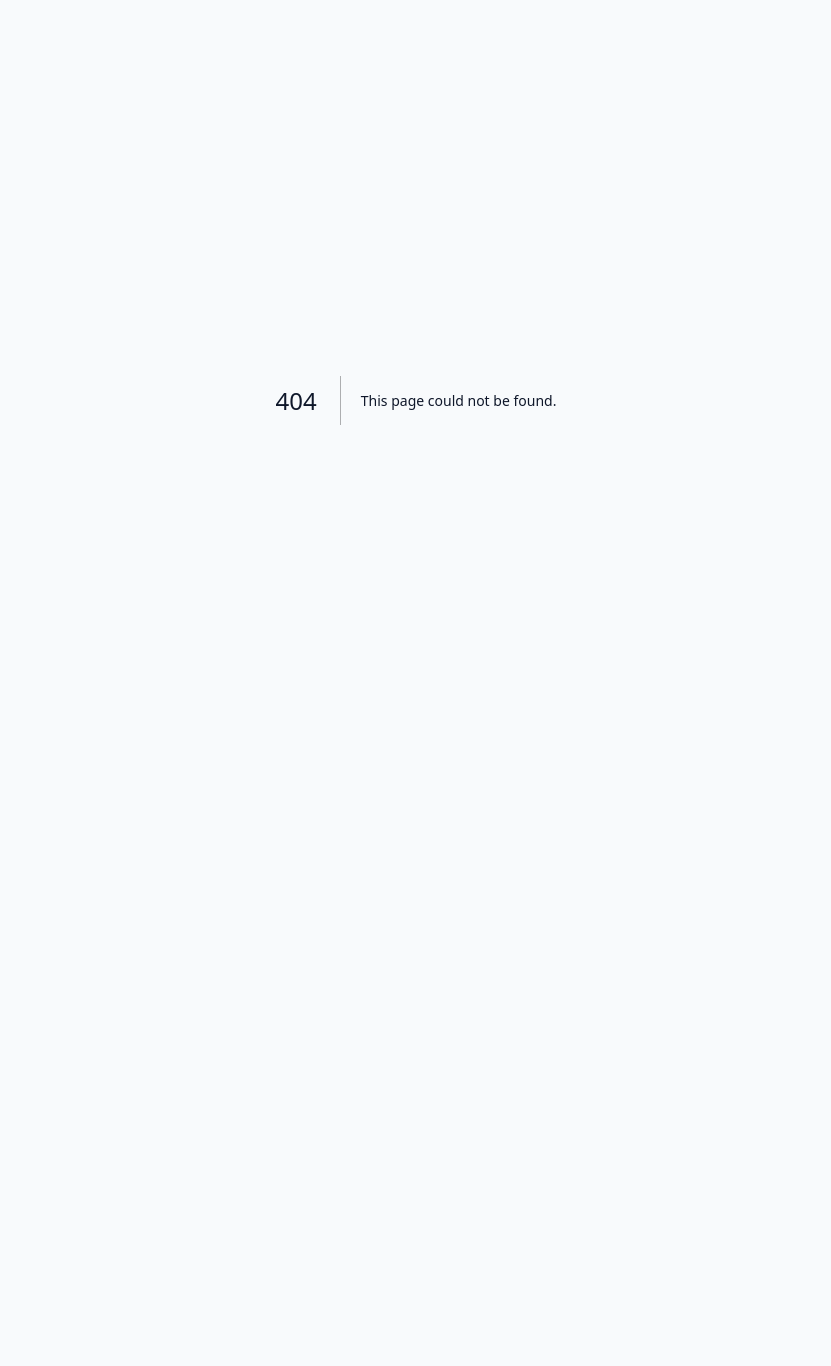
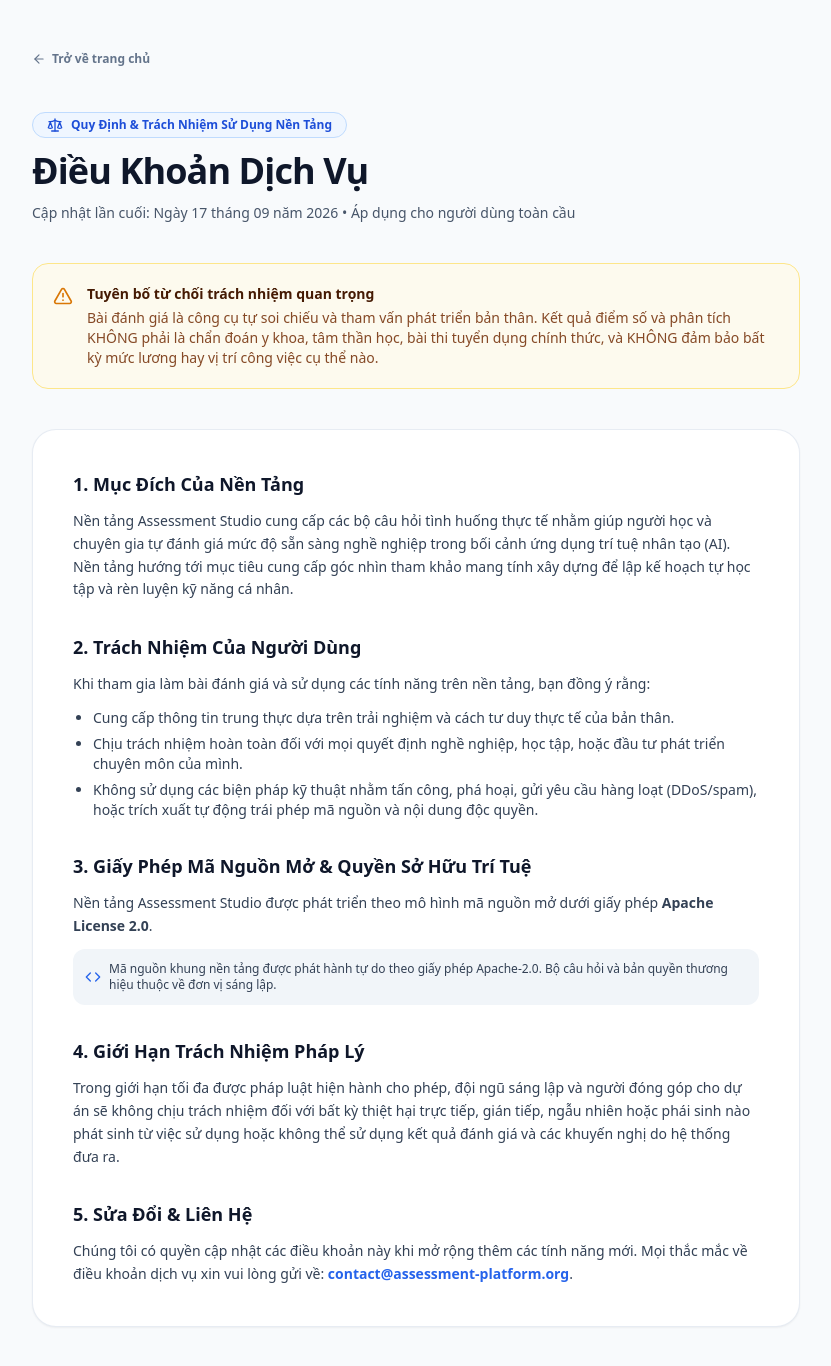
Before and after one commit to GiaPhatSDZ/assessment-platform, a Next.js app: page /terms in a window 1280 px wide. Before the commit this address had no page. Shown: the top 1366 px of the page, without its empty margins (224-1055 px from the left). Before the commit the page ends 800 px from the top, so only its background shows below. Built offline with nearby package versions, Linux system fonts and the light colour scheme; no server answers.

Commit message:
docs: add product terms

```diff
--- /dev/null
+++ b/app/terms/page.tsx
@@ -0,0 +1,122 @@
+import React from "react";
+import Link from "next/link";
+import { FileText, ArrowLeft, AlertTriangle, Scale, Code } from "lucide-react";
+import { siteConfig } from "@/src/config/site";
+
+export const metadata = {
+  title: `Điều Khoản Sử Dụng | ${siteConfig.name}`,
+  description:
+    "Điều khoản sử dụng nền tảng đánh giá: Công cụ tự soi chiếu và nâng cao năng lực, không thay thế chẩn đoán y khoa hay cam kết tuyển dụng.",
+};
+
+export default function TermsPage() {
+  return (
+    <div className="min-h-screen bg-slate-50 py-12 px-4 sm:px-6 lg:px-8 dark:bg-slate-950">
+      <div className="mx-auto max-w-3xl space-y-10">
+        {/* Back navigation */}
+        <div>
+          <Link
+            href="/"
+            className="inline-flex items-center gap-1.5 text-xs font-semibold text-slate-500 hover:text-slate-800 dark:text-slate-400 dark:hover:text-slate-200 transition"
+          >
+            <ArrowLeft className="h-3.5 w-3.5" />
+            <span>Trở về trang chủ</span>
+          </Link>
+        </div>
+
+        {/* Header */}
+        <div className="space-y-3">
+          <div className="inline-flex items-center gap-2 rounded-full border border-blue-200 bg-blue-50 px-3.5 py-1 text-xs font-semibold text-blue-700 dark:border-blue-900/50 dark:bg-blue-950/40 dark:text-blue-300">
+            <Scale className="h-4 w-4" />
+            <span>Quy Định & Trách Nhiệm Sử Dụng Nền Tảng</span>
+          </div>
+          <h1 className="text-3xl sm:text-4xl font-extrabold tracking-tight text-slate-900 dark:text-white">
+            Điều Khoản Dịch Vụ
+          </h1>
+          <p className="text-sm text-slate-600 dark:text-slate-400">
+            Cập nhật lần cuối: Ngày 17 tháng 09 năm 2026 • Áp dụng cho người dùng toàn cầu
+          </p>
+        </div>
+
+        {/* Prominent Disclaimer Alert */}
+        <div className="rounded-2xl border border-amber-200 bg-amber-50/80 p-5 dark:border-amber-900/50 dark:bg-amber-950/30 flex items-start gap-3.5">
+          <AlertTriangle className="h-5 w-5 text-amber-600 shrink-0 mt-0.5 dark:text-amber-400" />
+          <div className="space-y-1">
+            <h3 className="text-sm font-bold text-amber-950 dark:text-amber-200">
+              Tuyên bố từ chối trách nhiệm quan trọng
+            </h3>
+            <p className="text-xs sm:text-sm text-amber-900/90 dark:text-amber-300/90 leading-relaxed">
+              Bài đánh giá là công cụ tự soi chiếu và tham vấn phát triển bản thân. Kết quả điểm số và phân tích KHÔNG phải là chẩn đoán y khoa, tâm thần học, bài thi tuyển dụng chính thức, và KHÔNG đảm bảo bất kỳ mức lương hay vị trí công việc cụ thể nào.
+            </p>
+          </div>
+        </div>
+
+        {/* Terms Sections */}
+        <div className="rounded-3xl border border-slate-200/80 bg-white p-6 sm:p-10 shadow-sm dark:border-slate-800 dark:bg-slate-900 space-y-8 text-sm text-slate-700 dark:text-slate-300 leading-relaxed">
+          <section className="space-y-3">
+            <h2 className="text-lg font-bold text-slate-900 dark:text-white">
+              1. Mục Đích Của Nền Tảng
+            </h2>
+            <p>
+              Nền tảng {siteConfig.name} cung cấp các bộ câu hỏi tình huống thực tế nhằm giúp người học và chuyên gia tự đánh giá mức độ sẵn sàng nghề nghiệp trong bối cảnh ứng dụng trí tuệ nhân tạo (AI). Nền tảng hướng tới mục tiêu cung cấp góc nhìn tham khảo mang tính xây dựng để lập kế hoạch tự học tập và rèn luyện kỹ năng cá nhân.
+            </p>
+          </section>
+
+          <section className="space-y-3">
+            <h2 className="text-lg font-bold text-slate-900 dark:text-white">
+              2. Trách Nhiệm Của Người Dùng
+            </h2>
+            <p>
+              Khi tham gia làm bài đánh giá và sử dụng các tính năng trên nền tảng, bạn đồng ý rằng:
+            </p>
+            <ul className="list-disc pl-5 space-y-1.5 text-xs sm:text-sm">
+              <li>Cung cấp thông tin trung thực dựa trên trải nghiệm và cách tư duy thực tế của bản thân.</li>
+              <li>Chịu trách nhiệm hoàn toàn đối với mọi quyết định nghề nghiệp, học tập, hoặc đầu tư phát triển chuyên môn của mình.</li>
+              <li>Không sử dụng các biện pháp kỹ thuật nhằm tấn công, phá hoại, gửi yêu cầu hàng loạt (DDoS/spam), hoặc trích xuất tự động trái phép mã nguồn và nội dung độc quyền.</li>
+            </ul>
+          </section>
+
+          <section className="space-y-3">
+            <h2 className="text-lg font-bold text-slate-900 dark:text-white">
+              3. Giấy Phép Mã Nguồn Mở & Quyền Sở Hữu Trí Tuệ
+            </h2>
+            <p>
+              Nền tảng {siteConfig.name} được phát triển theo mô hình mã nguồn mở dưới giấy phép{" "}
+              <strong>Apache License 2.0</strong>.
+            </p>
+            <div className="flex items-center gap-2 rounded-xl bg-slate-100 p-3 text-xs text-slate-700 dark:bg-slate-800 dark:text-slate-300">
+              <Code className="h-4 w-4 shrink-0 text-blue-600 dark:text-blue-400" />
+              <span>
+                Mã nguồn khung nền tảng được phát hành tự do theo giấy phép Apache-2.0. Bộ câu hỏi và bản quyền thương hiệu thuộc về đơn vị sáng lập.
+              </span>
+            </div>
+          </section>
+
+          <section className="space-y-3">
+            <h2 className="text-lg font-bold text-slate-900 dark:text-white">
+              4. Giới Hạn Trách Nhiệm Pháp Lý
+            </h2>
+            <p>
+              Trong giới hạn tối đa được pháp luật hiện hành cho phép, đội ngũ sáng lập và người đóng góp cho dự án sẽ không chịu trách nhiệm đối với bất kỳ thiệt hại trực tiếp, gián tiếp, ngẫu nhiên hoặc phái sinh nào phát sinh từ việc sử dụng hoặc không thể sử dụng kết quả đánh giá và các khuyến nghị do hệ thống đưa ra.
+            </p>
+          </section>
+
+          <section className="space-y-3">
+            <h2 className="text-lg font-bold text-slate-900 dark:text-white">
+              5. Sửa Đổi & Liên Hệ
+            </h2>
+            <p>
+              Chúng tôi có quyền cập nhật các điều khoản này khi mở rộng thêm các tính năng mới. Mọi thắc mắc về điều khoản dịch vụ xin vui lòng gửi về:{" "}
+              <a
+                href="mailto:contact@assessment-platform.org"
+                className="font-semibold text-blue-600 hover:underline dark:text-blue-400"
+              >
+                contact@assessment-platform.org
+              </a>.
+            </p>
+          </section>
+        </div>
+      </div>
+    </div>
+  );
+}
```
